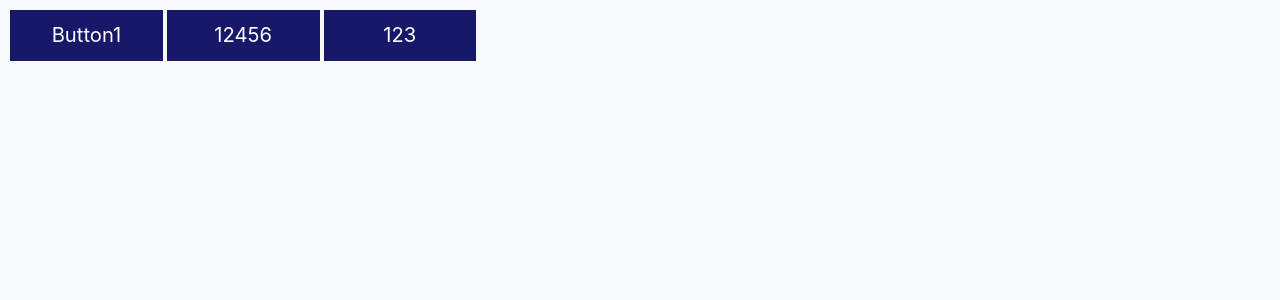
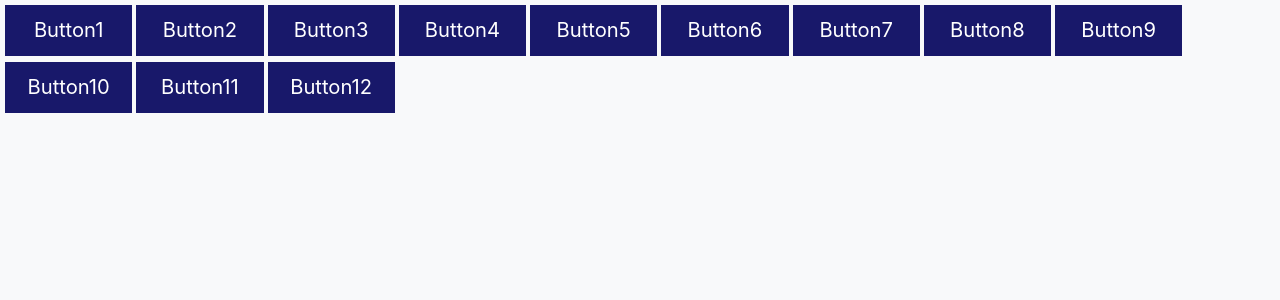
Before and after one commit to cherepakhin/vacancy_front, a React (Create React App) app: page / in a window 1280 px wide. Shown: the top 300 px of the page. Built offline with nearby package versions, Linux system fonts and the light colour scheme.

Commit message:
min-width: 10ch;  max-width: 10ch;

```diff
--- a/src/App.css
+++ b/src/App.css
@@ -160,17 +160,18 @@ html body {
 }
 
 .main-app-container {
-  padding-left: 1ch;
-  padding-top: 1ch;
+  padding-left: 0.5ch;
+  padding-top: 0.5ch;
 }
 
 .button-div {
   background-color: #18186A;
   color: white;
   display: inline-block;
-  min-width: 12ch;
-  max-width: 12ch;
+  min-width: 10ch;
+  max-width: 10ch;
   text-align: center;
   line-height: 4ch;
   font-size: 2ch;
+  margin-bottom: 0.5ch;
 }
--- a/src/App.js
+++ b/src/App.js
@@ -31,8 +31,17 @@ class App extends React.Component { // receives props from index.js
         // <NewVacancyPanel visible={this.props.visibleNewVacancyDlg}/>
         <div className="main-app-container">
           <div className="button-div mr-1 col-md-1 col-sm-1">Button1</div>
-          <div className="button-div mr-1 col-md-1 col-sm-1">12456</div>
-          <div className="button-div mr-1 col-md-1 col-sm-1">123</div>
+          <div className="button-div mr-1 col-md-1 col-sm-1">Button2</div>
+          <div className="button-div mr-1 col-md-1 col-sm-1">Button3</div>
+          <div className="button-div mr-1 col-md-1 col-sm-1">Button4</div>
+          <div className="button-div mr-1 col-md-1 col-sm-1">Button5</div>
+          <div className="button-div mr-1 col-md-1 col-sm-1">Button6</div>
+          <div className="button-div mr-1 col-md-1 col-sm-1">Button7</div>
+          <div className="button-div mr-1 col-md-1 col-sm-1">Button8</div>
+          <div className="button-div mr-1 col-md-1 col-sm-1">Button9</div>
+          <div className="button-div mr-1 col-md-1 col-sm-1">Button10</div>
+          <div className="button-div mr-1 col-md-1 col-sm-1">Button11</div>
+          <div className="button-div mr-1 col-md-1 col-sm-1">Button12</div>
         </div>
       );
   }
```
Also changed, not shown: 1 other file (tests, documents, lock files or other folders).
